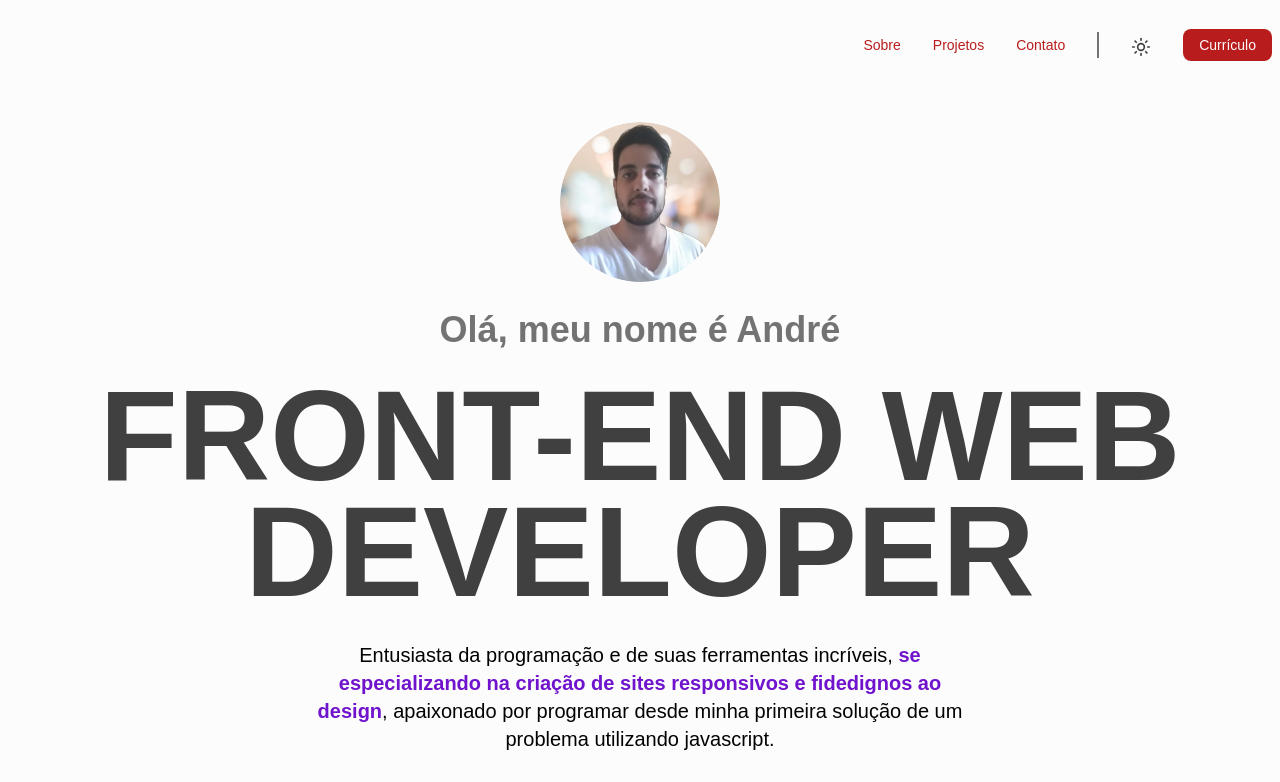
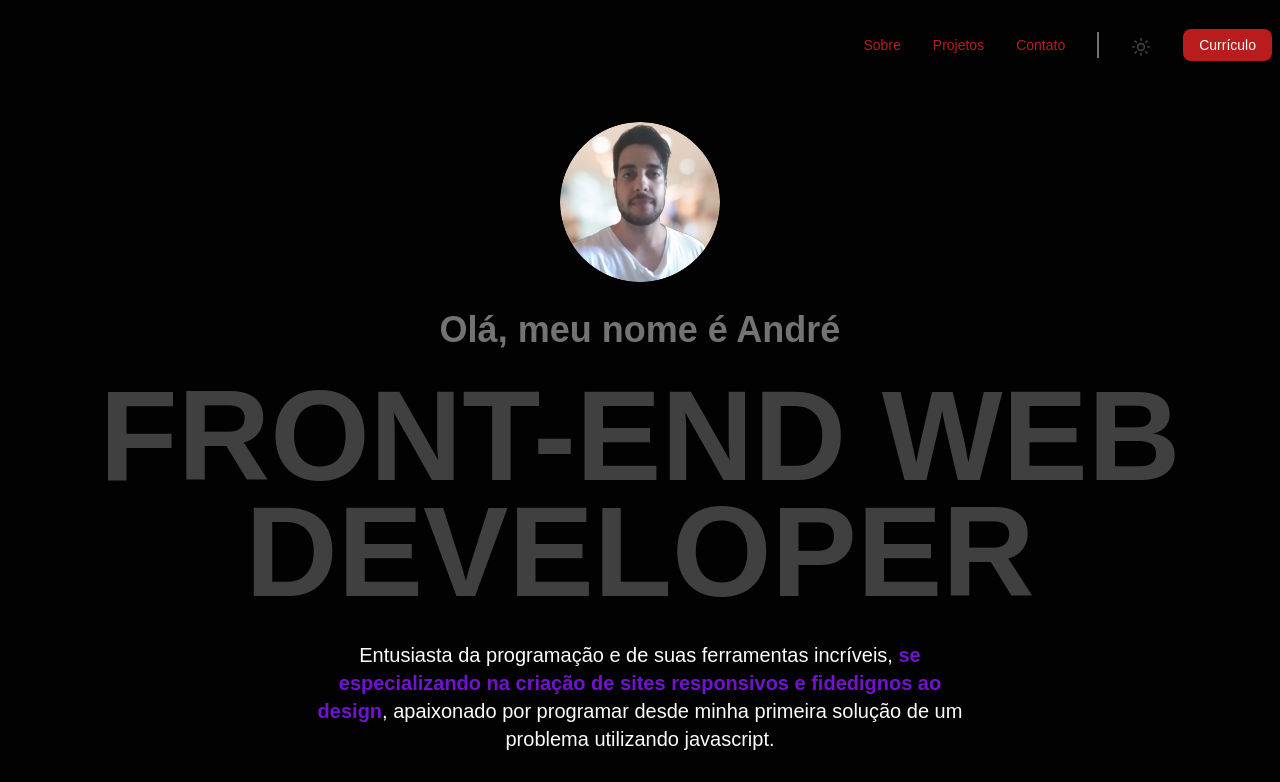
Before and after one commit to codi-Andre/old-portfolio, a website built with Vite: page index.html in a window 1280 px wide. Both pictures are taken after a click on the button 1141 px from the left and 45 px from the top of the page. Shown: the top 782 px of the page. Built offline with nearby package versions, Linux system fonts and the light colour scheme; a web font is replaced by a local one.

Commit message:
feat: create theme toggle option

```diff
--- a/index.html
+++ b/index.html
@@ -25,7 +25,7 @@
           </li>
           <li class="header__line"></li>
           <li>
-            <button class="header__sun">
+            <button id="theme-toggle" class="header__sun">
               <svg
                 xmlns="http://www.w3.org/2000/svg"
                 width="24"
--- a/src/main.js
+++ b/src/main.js
@@ -11,5 +11,7 @@ import "../styles/components/mobile-nav.css"
 import "../styles/utils.css"
 
 import mobileNav from "./utils/mobile-nav"
+import darkMode from "./utils/dark-mode"
 
 mobileNav()
+darkMode()
--- /dev/null
+++ b/src/utils/dark-mode.js
@@ -0,0 +1,27 @@
+const darkMode = () => {
+  const themeToggleBtns = document.querySelectorAll("#theme-toggle")
+
+  // State
+  const theme = localStorage.getItem("theme")
+
+  // On mount
+  theme && document.body.classList.add(theme)
+
+  // handlers
+  const handleThemeToggle = () => {
+    document.body.classList.toggle("dark")
+    if (document.body.classList.contains("dark")) {
+      localStorage.setItem("theme", "dark")
+    } else {
+      localStorage.removeItem("theme")
+      document.body.removeAttribute("class")
+    }
+  }
+
+  // Events
+  themeToggleBtns.forEach((btn) =>
+    btn.addEventListener("click", handleThemeToggle)
+  )
+}
+
+export default darkMode
--- a/styles/style.css
+++ b/styles/style.css
@@ -44,12 +44,10 @@
   --size-10xl: 10rem;
 }
 
-@media (prefers-color-scheme: dark) {
-  :root {
-    --clr-light: #030203;
-    --clr-dark: #fcfcfd;
-    --clr-secondary: #091420;
-  }
+.dark {
+  --clr-light: #030203;
+  --clr-dark: #fcfcfd;
+  --clr-secondary: #091420;
 }
 
 * {
--- a/styles/utils.css
+++ b/styles/utils.css
@@ -34,7 +34,7 @@
 }
 
 .btn {
-  color: var(--clr-light);
+  color: #fcfcfd;
   font-weight: 500;
   text-decoration: none;
   background-color: var(--clr-primary);
```
